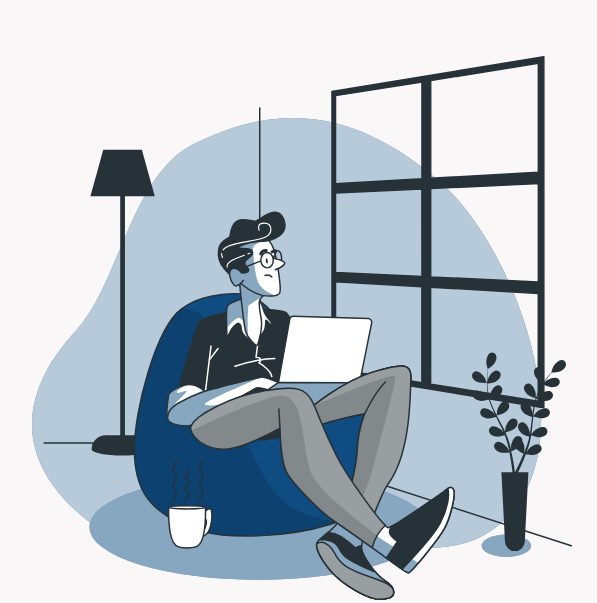
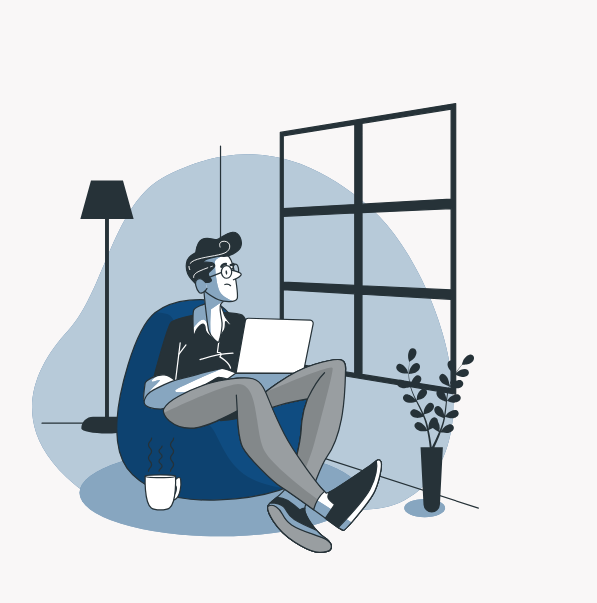
Before and after one commit to HJunyuan/kyle.hu, a Gatsby site: page / in a window 1280 px wide. Shown: the part 89-692 px from the top of the page, 53-650 px from the left. Built offline with nearby package versions, Linux system fonts and the light colour scheme; Gatsby itself is replaced by a stand-in of ours.

Commit message:
Reduce landing image size

```diff
--- a/src/pages/index.js
+++ b/src/pages/index.js
@@ -33,7 +33,7 @@ export default () => {
             src={landing}
             alt="A man looking out of a window"
             draggable={false}
-            style={{ maxWidth: "540px" }}
+            style={{ maxHeight: "450px" }}
           />
         </Col>
         <LandingText md={6}>
```
